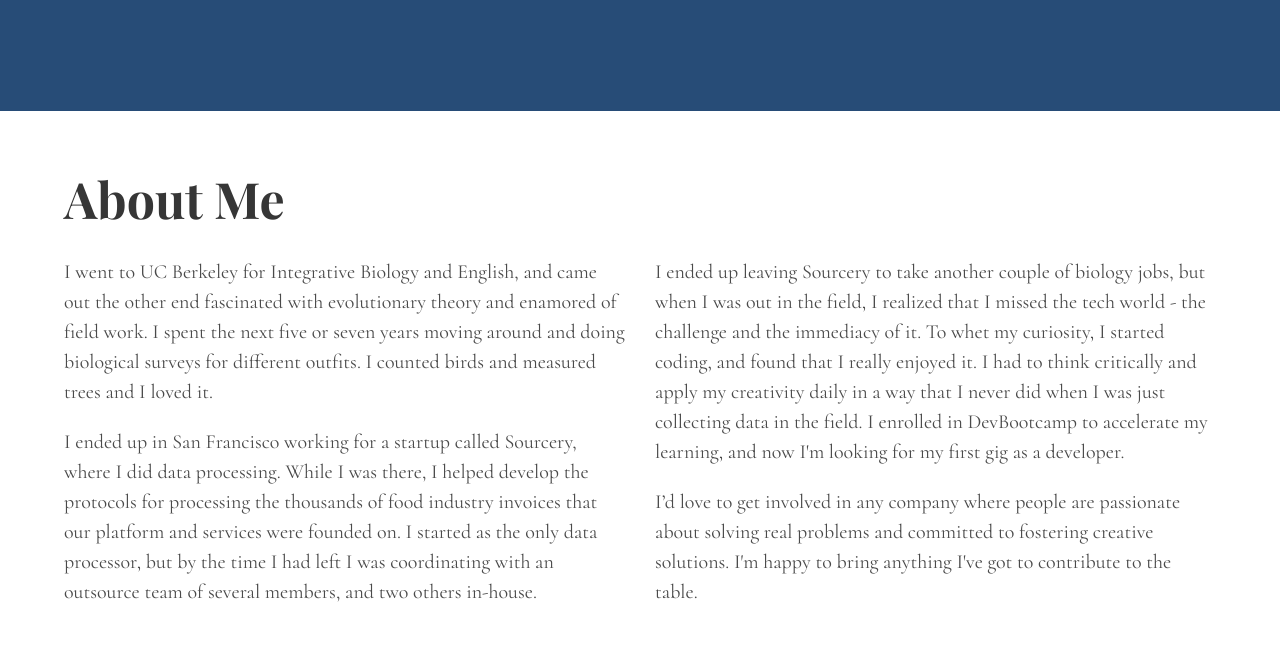
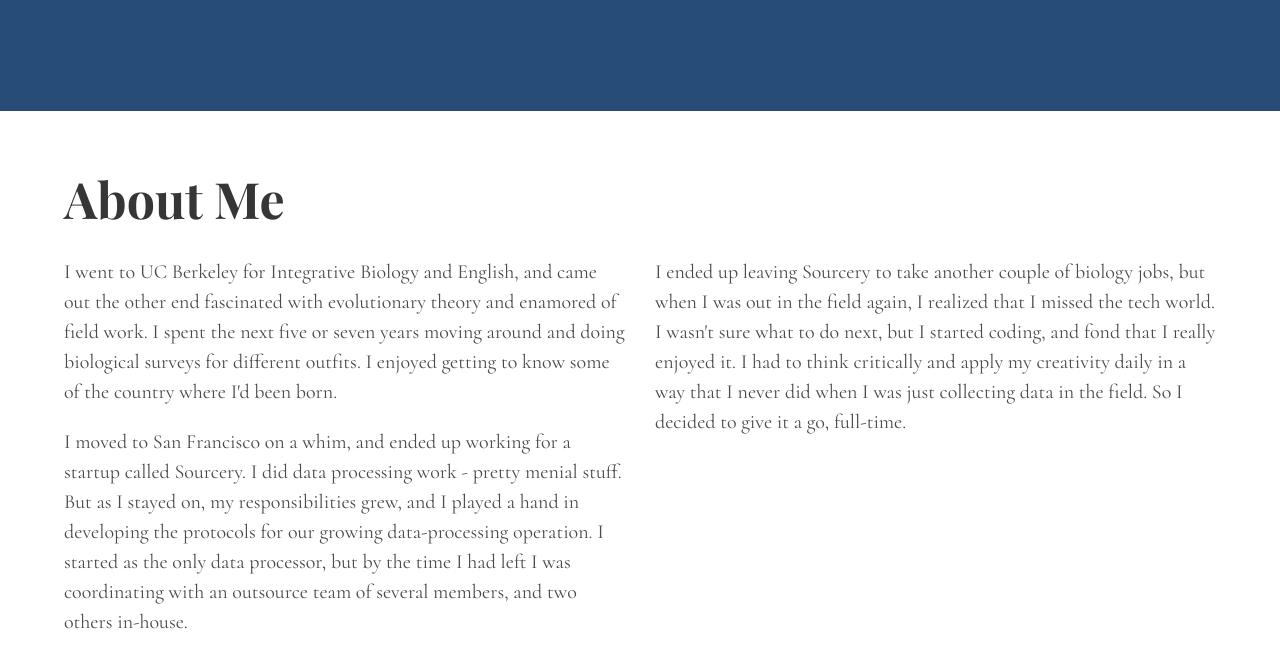
Before and after one commit to pnewsam/paulnewsam.me-v2, a Jekyll site: the page built from index.html, in a window 1280 px wide and 900 px high, scrolled down 534 px, cut to the strip 0-718 px from the top of the window. Shown: the top 668 px of the strip. Built offline with Jekyll 4.4.1, drawn with Linux system fonts in a browser that asks for light colours.

Commit message:
Edit to intro

```diff
--- a/index.html
+++ b/index.html
@@ -19,12 +19,11 @@ layout: default
     <h2 class="title is-2">About Me</h2>
     <div class="columns">
       <div class="column content">
-        <p>I went to UC Berkeley for Integrative Biology and English, and came out the other end fascinated with evolutionary theory and enamored of field work. I spent the next five or seven years moving around and doing biological surveys for different outfits. I counted birds and measured trees and I loved it.</p>
-        <p>I ended up in San Francisco working for a startup called Sourcery, where I did data processing. While I was there, I helped develop the protocols for processing the thousands of food industry invoices that our platform and services were founded on. I started as the only data processor, but by the time I had left I was coordinating with an outsource team of several members, and two others in-house.</p>
+        <p>I went to UC Berkeley for Integrative Biology and English, and came out the other end fascinated with evolutionary theory and enamored of field work. I spent the next five or seven years moving around and doing biological surveys for different outfits. I enjoyed getting to know some of the country where I'd been born.</p>
+        <p>I moved to San Francisco on a whim, and ended up working for a startup called Sourcery. I did data processing work - pretty menial stuff. But as I stayed on, my responsibilities grew, and I played a hand in developing the protocols for our growing data-processing operation. I started as the only data processor, but by the time I had left I was coordinating with an outsource team of several members, and two others in-house.</p>
       </div>
       <div class="column content">
-        <p>I ended up leaving Sourcery to take another couple of biology jobs, but when I was out in the field, I realized that I missed the tech world - the challenge and the immediacy of it. To whet my curiosity, I started coding, and found that I really enjoyed it. I had to think critically and apply my creativity daily in a way that I never did when I was just collecting data in the field. I enrolled in DevBootcamp to accelerate my learning, and now I'm looking for my first gig as a developer.</p>
-        <p>I’d love to get involved in any company where people are passionate about solving real problems and committed to fostering creative solutions. I'm happy to bring anything I've got to contribute to the table.</p>
+        <p>I ended up leaving Sourcery to take another couple of biology jobs, but when I was out in the field again, I realized that I missed the tech world. I wasn't sure what to do next, but I started coding, and fond that I really enjoyed it. I had to think critically and apply my creativity daily in a way that I never did when I was just collecting data in the field. So I decided to give it a go, full-time.</p>
       </div>
   </div>
 </section>
```
